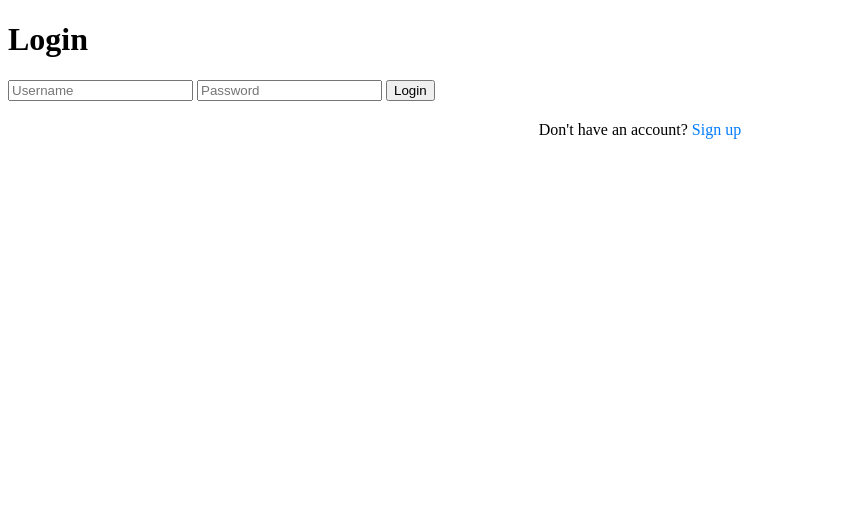
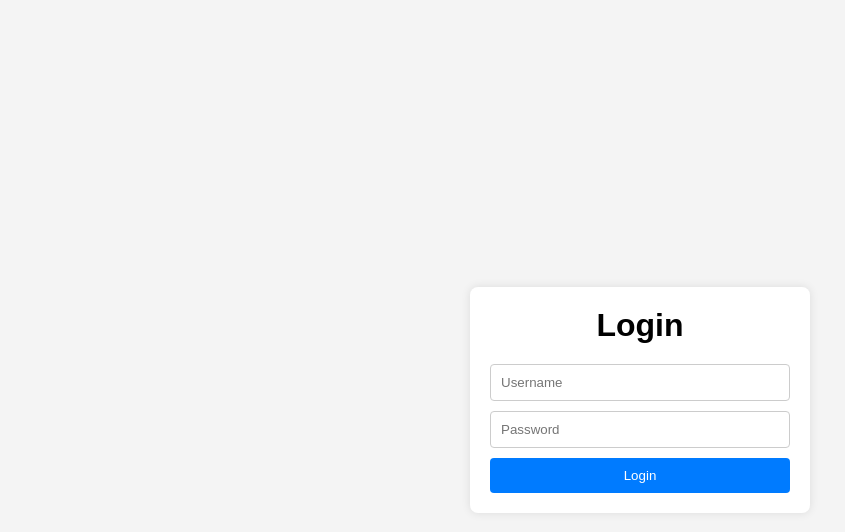
Before and after one commit to amitbb16/simple_full_stack_project, a plain HTML site: page frontend/frontend.html in a window 1280 px wide. Shown: the whole page, without its empty margins (0-845 px from the left). Drawn offline with Linux system fonts and the light colour scheme.

Commit message:
Added HTML code

```diff
--- a/frontend/frontend.html
+++ b/frontend/frontend.html
@@ -3,57 +3,67 @@
 <head>
     <meta charset="UTF-8">
     <meta name="viewport" content="width=device-width, initial-scale=1.0">
-    <title>Login and Sign Up</title>
+    <title>Login</title>
     <style>
-        /* ... existing styles ... */
-
-        .form-toggle {
-            text-align: center;
-            margin-top: 20px;
+        body {
+            font-family: Arial, sans-serif;
+            margin: 0;
+            padding: 0;
+            display: flex;
+            justify-content: center;
+            align-items: center;
+            height: 100vh;
+            background-color: #f4f4f4;
         }
 
-        .form-toggle a {
-            color: #007bff;
-            text-decoration: none;
+        .login-container {
+            background-color: #fff;
+            border-radius: 8px;
+            box-shadow: 0px 0px 10px rgba(0, 0, 0, 0.1);
+            padding: 20px;
+            width: 300px;
+            text-align: center;
+        }
+
+        .login-container h1 {
+            margin: 0;
+            padding: 0;
+            margin-bottom: 20px;
+        }
+
+        .login-input {
+            width: 100%;
+            padding: 10px;
+            margin-bottom: 10px;
+            border: 1px solid #ccc;
+            border-radius: 4px;
+            box-sizing: border-box;
+        }
+
+        .login-button {
+            width: 100%;
+            background-color: #007bff;
+            color: #fff;
+            border: none;
+            padding: 10px;
+            border-radius: 4px;
+            cursor: pointer;
+            transition: background-color 0.3s ease;
+        }
+
+        .login-button:hover {
+            background-color: #0056b3;
         }
     </style>
 </head>
 <body>
     <div class="login-container">
         <h1>Login</h1>
-        <form action="your-backend-login-endpoint" method="POST">
+        <form action="http://127.0.0.1:5000" method="POST">
             <input class="login-input" type="text" name="username" placeholder="Username" required>
             <input class="login-input" type="password" name="password" placeholder="Password" required>
             <button class="login-button" type="submit">Login</button>
         </form>
-        <div class="form-toggle">
-            Don't have an account? <a href="#" id="signup-link">Sign up</a>
-        </div>
     </div>
-
-    <div class="login-container" id="signup-container" style="display: none;">
-        <h1>Sign Up</h1>
-        <form action="http://localhost:5000" method="POST">
-            <input class="login-input" type="text" name="username" placeholder="Username" required>
-            <input class="login-input" type="email" name="email" placeholder="Email" required>
-            <input class="login-input" type="password" name="password" placeholder="Password" required>
-            <button class="login-button" type="submit">Sign Up</button>
-        </form>
-        <div class="form-toggle">
-            Already have an account? <a href="#" id="login-link">Login</a>
-        </div>
-    </div>
-
-    <script>
-        document.getElementById("signup-link").addEventListener("click", function() {
-            document.getElementById("signup-container").style.display = "block";
-            document.querySelector(".login-container").style.display = "none";
-        });
-
-        document.getElementById("login-link").addEventListener("click", function() {
-            document.getElementById("signup-container").style.display = "none";
-            document.querySelector(".login-container").style.display = "block";
-        });
-    </script>
 </body>
 </html>
```
Also changed, not shown: frontend/index.html (added, +10 -0 lines), 1 other file.
